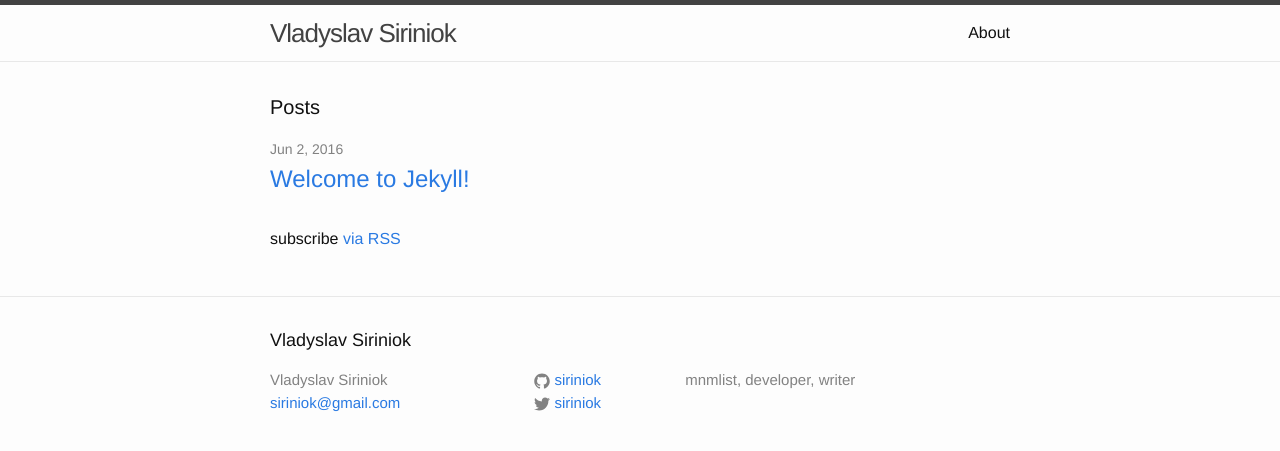
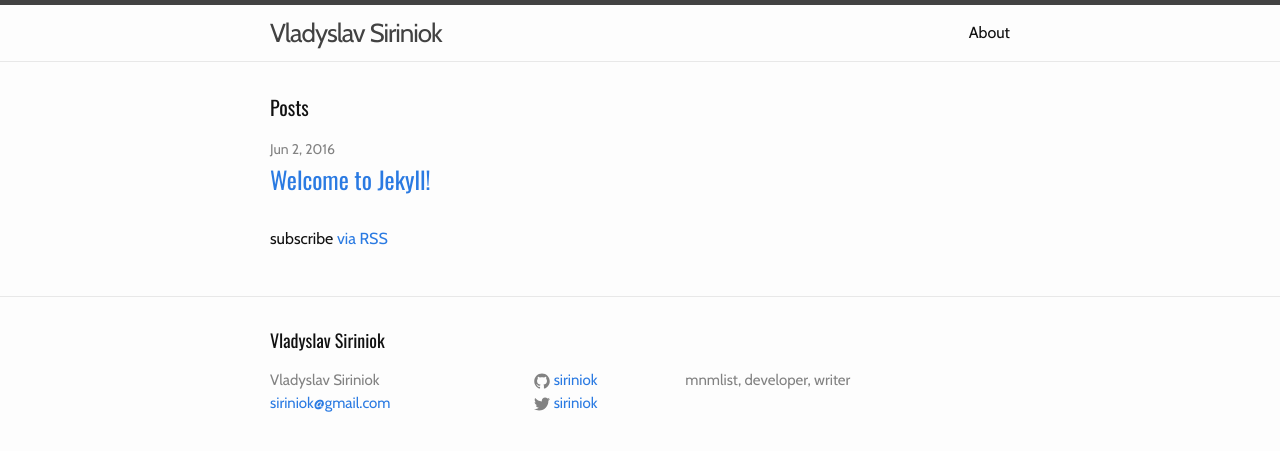
Before and after one commit to siriniok/siriniok.github.io, a Jekyll site: the page built from index.html, in a window 1280 px wide. Shown: the top 451 px of the page. Built offline with Jekyll 4.4.1, drawn with Linux system fonts in a browser that asks for light colours.

Commit message:
Add new fonts

```diff
--- a/_sass/_base.scss
+++ b/_sass/_base.scss
@@ -1,4 +1,6 @@
 @import "blog/util/syntax-highlighting";
+
+// @import "vendor/sassline/style"
 
 @import "blog/base";
 @import "blog/layout";
--- a/_sass/_variables.scss
+++ b/_sass/_variables.scss
@@ -1,5 +1,6 @@
 // Typography
-$base-font-family: "Helvetica Neue", Helvetica, Arial, sans-serif;
+$base-font-family: "Cabin", "Helvetica Neue", Helvetica, Ubuntu, Arial, sans-serif;
+$headings-font-family: "Oswald", "Roboto Condensed", "Open Sans Condensed", "Helvetica Neue", Helvetica, Ubuntu, Arial, sans-serif;
 $base-font-size:   16px;
 $base-font-weight: 400;
 $small-font-size:  $base-font-size * 0.875;
--- a/_sass/blog/_base.scss
+++ b/_sass/blog/_base.scss
@@ -82,6 +82,7 @@ li {
  * Headings
  */
 h1, h2, h3, h4, h5, h6 {
+    font-family: $headings-font-family;
     font-weight: $base-font-weight;
 }
 
--- a/css/main.scss
+++ b/css/main.scss
@@ -4,6 +4,8 @@
 
 @charset "utf-8";
 
+@import 'https://fonts.googleapis.com/css?family=Cabin|Oswald';
+
 @import "variables";
 @import "media";
 @import "base";
```
